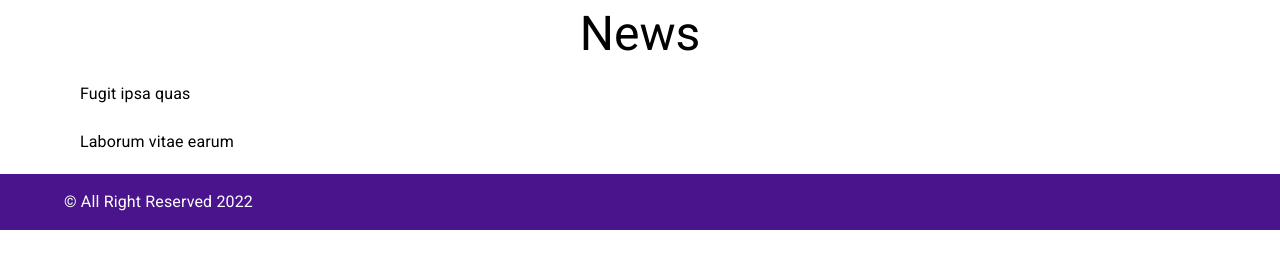
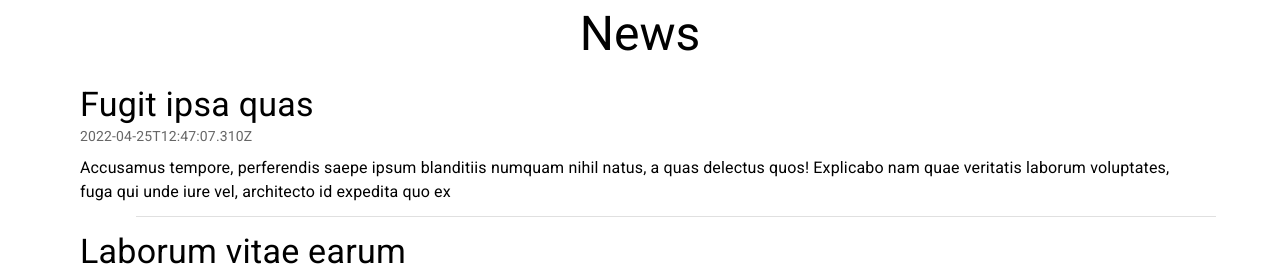
Before and after one commit to antklim89/game_blog, a Next.js app: page / in a window 1280 px wide. Shown: the part 686-952 px from the top of the page. Before the commit the page ends 916 px from the top, so only its background shows below. Built offline with nearby package versions, Linux system fonts and the light colour scheme.

Commit message:
updated NewsListItem component

```diff
--- a/layouts/NewsList/NewsListItem.tsx
+++ b/layouts/NewsList/NewsListItem.tsx
@@ -1,17 +1,41 @@
+import Divider from '@mui/material/Divider';
 import ListItem from '@mui/material/ListItem';
+import ListItemAvatar from '@mui/material/ListItemAvatar';
 import ListItemText from '@mui/material/ListItemText';
+import Image from 'next/image';
+import Link from 'next/link';
 import { FC } from 'react';
 
 import { NewsListItemProps } from './NewsList.types';
 
 
-const NewsListItem: FC<NewsListItemProps> = ({ title }) => {
+const NewsListItem: FC<NewsListItemProps> = ({ title, publishedAt, slug, body, previewImage }) => {
+
     return (
-        <ListItem key={title}>
-            <ListItemText>
-                {title}
-            </ListItemText>
-        </ListItem>
+        <>
+
+            <Link passHref href={`/news/${slug}`}>
+                <ListItem component="a" sx={{ alignItems: 'flex-start', flexDirection: 'column' }}>
+                    {/* <ListItemAvatar>
+                        <Image
+                            alt="title"
+                            height={3400}
+                            src="http://192.168.90.19:3000/content/news/images/exiter23.jpg"
+                            width={3400}
+                        />
+                    </ListItemAvatar> */}
+                    <ListItemText
+                        primary={title}
+                        primaryTypographyProps={{ variant: 'h4', component: 'h4' }}
+                        secondary={publishedAt}
+                    />
+                    <ListItemText
+                        primary={body.slice(0, 200)}
+                    />
+                </ListItem>
+            </Link>
+            <Divider component="li" variant="inset" />
+        </>
     );
 };
 
--- a/types/news.ts
+++ b/types/news.ts
@@ -1,6 +1,7 @@
 
 
 export interface INews {
+    slug: string
     publishedAt:string
     body: string
     title: string
```
Also changed, not shown: 1 other file (tests, documents, lock files or other folders).
